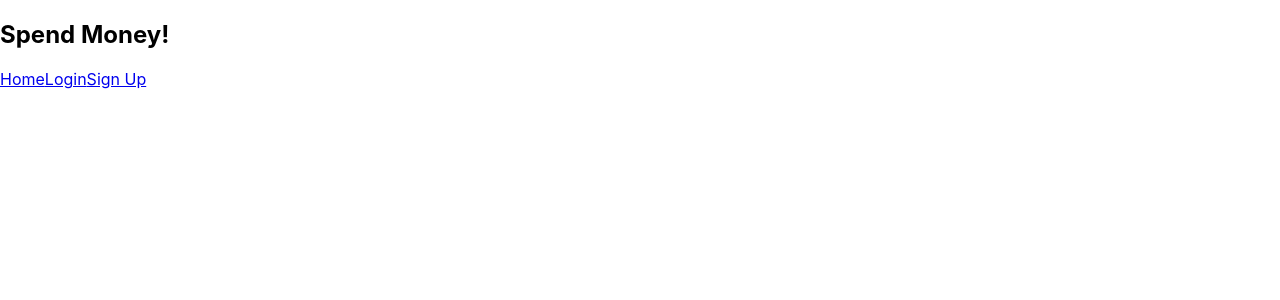
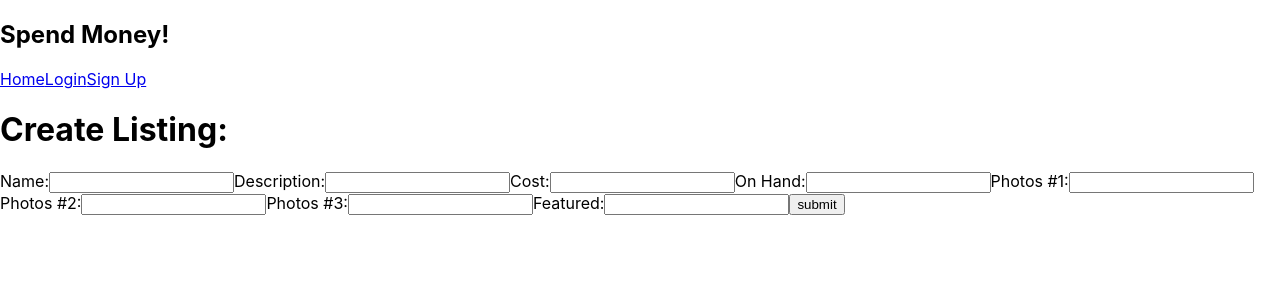
Before and after one commit to cstricklandnola/final_project_fe, a React (Create React App) app: page /CreateListing in a window 1280 px wide. Shown: the top 300 px of the page. Built offline with nearby package versions, Linux system fonts and the light colour scheme.

Commit message:
Create Listing Page started.

```diff
--- a/src/App.js
+++ b/src/App.js
@@ -7,7 +7,8 @@ import {
   Login,
   Register,
   Home,
-  Listings
+  Listings,
+  CreateListing
 } from "./components"
 
 const App = () => {
@@ -84,6 +85,13 @@ const App = () => {
              setLoggedIn={setLoggedIn}
              />
           </Route>
+          <Route path='/CreateListing'>
+             <CreateListing
+             setAuthorized={setAuthorized}
+             loggedIn={loggedIn}
+             setLoggedIn={setLoggedIn}
+             />
+          </Route>
 
         </Switch>
       </main>
--- /dev/null
+++ b/src/components/CreateListing.js
@@ -0,0 +1,104 @@
+import React, { useState } from "react";
+import {Redirect} from "react-router-dom"
+const CreateListing = (props) => {
+  const [listingData, setListingData] = useState("");
+
+  //const { setAuthorized, loggedIn, setLoggedIn } = props;
+    const loggedIn = true
+
+  const handleSubmit = (evt) => {
+
+    // We will be using State to hold the values for the form of sending the Create Listing.
+    evt.preventDefault();
+    console.log (listingData.name)
+    console.log (listingData.cost)
+    console.log (listingData.photos1)
+    console.log (listingData.photos2)
+
+
+    // fetch(
+    //   "https://fitnesstrac-kr.herokuapp.com/api/users/register",
+    //   {
+    //     method: "POST",
+    //     headers: {
+    //       "Content-Type": "application/json",
+    //     },
+    //     body: JSON.stringify(listingData.name, password:user.password }),
+    //   }
+    // )
+    //   .then((response) => response.json())
+    //   .then((result) => {
+    //     console.log(result);
+
+    //     if (result.message === "you're signed up!") {
+    //       alert("Registered.");
+    //       setAuthorized(result.token)
+    //       setLoggedIn(result.token);
+    //     } else {
+    //       alert(result.message);
+    //     }
+    //   })
+    //   .catch(console.error);
+
+    // After this, we then need to get the item ID number, and then push the images one at a
+  };
+     return (
+      <form onSubmit={handleSubmit}>
+        <h1> Create Listing:</h1>
+        <label>Name:</label>
+        <input
+          name="Name"
+          required
+          onChange={(e) => setListingData({ ...listingData, name: e.target.value })}
+        />
+        <label>Description:</label>
+        <input
+          name="Description"
+          required
+          onChange={(e) => setListingData({ ...listingData, description: e.target.value })}
+        />
+        <label>Cost:</label>
+        <input
+          name="Cost"
+          required
+          onChange={(e) => setListingData({ ...listingData, cost: e.target.value })}
+        />
+        <label>On Hand:</label>
+        <input
+          name="OnHand"
+          required
+          onChange={(e) => setListingData({ ...listingData, onHand: e.target.value })}
+        />
+        <label>Photos #1:</label>
+        <input
+          name="Photos"
+          required
+          onChange={(e) => setListingData({ ...listingData, photos1: e.target.value })}
+        />
+        <label>Photos #2:</label>
+        <input
+          name="Photos"
+          required
+          onChange={(e) => setListingData({ ...listingData, photos2: e.target.value })}
+        />
+        <label>Photos #3:</label>
+        <input
+          name="Photos"
+          required
+          onChange={(e) => setListingData({ ...listingData, photos3: e.target.value })}
+        />
+        <label>Featured:</label>
+        <input
+          name="Password"
+          type= "boolean"
+          required
+          onChange={(e) => setListingData({ ...listingData, featured: e.target.value })}
+        />
+        <button type="submit">submit</button>
+      </form>
+    );
+
+
+};
+
+export default CreateListing;
--- a/src/components/index.js
+++ b/src/components/index.js
@@ -2,3 +2,4 @@ export { default as Login } from './Login';
 export { default as Register } from './Register';
 export { default as Home} from './Home'
 export { default as Listings} from './Listings'
+export { default as CreateListing} from './CreateListing'
```
Also changed, not shown: 2 other files (tests, documents, lock files or other folders).
